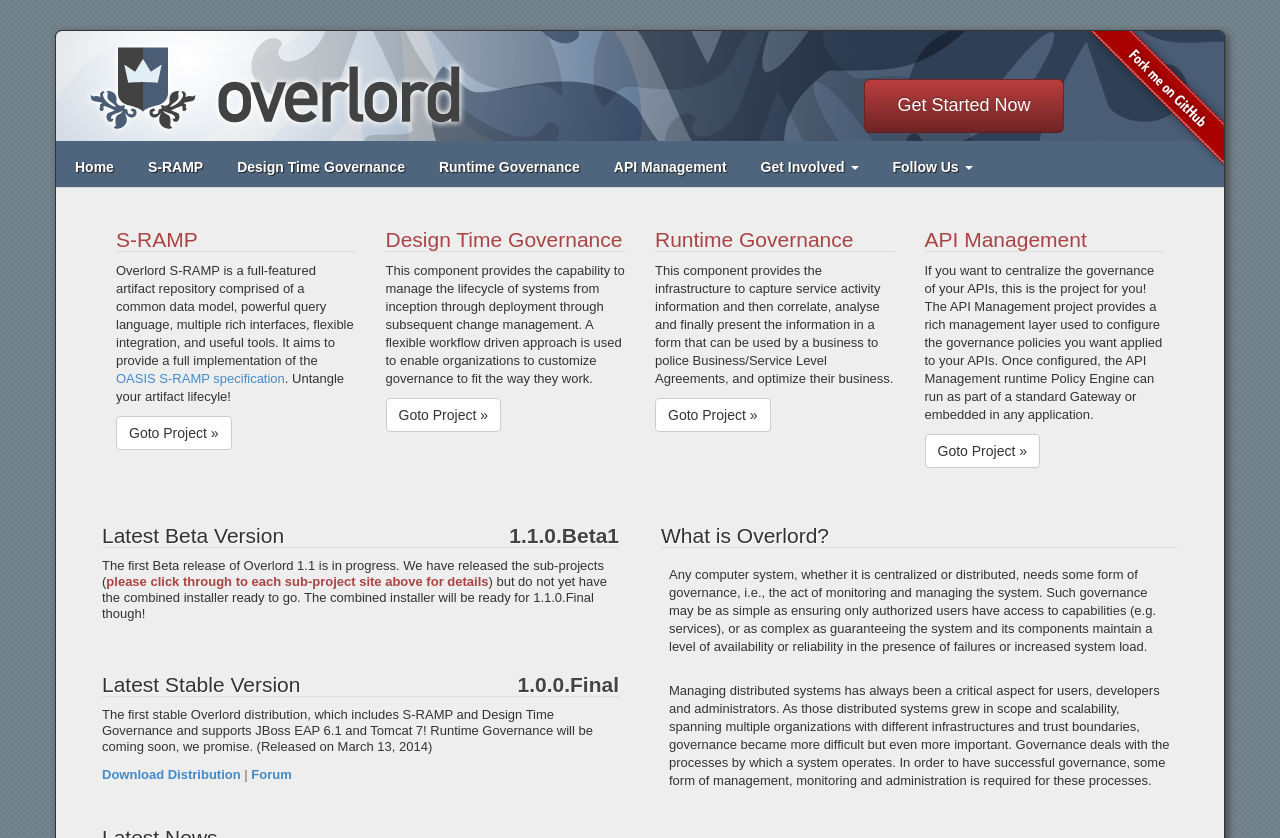
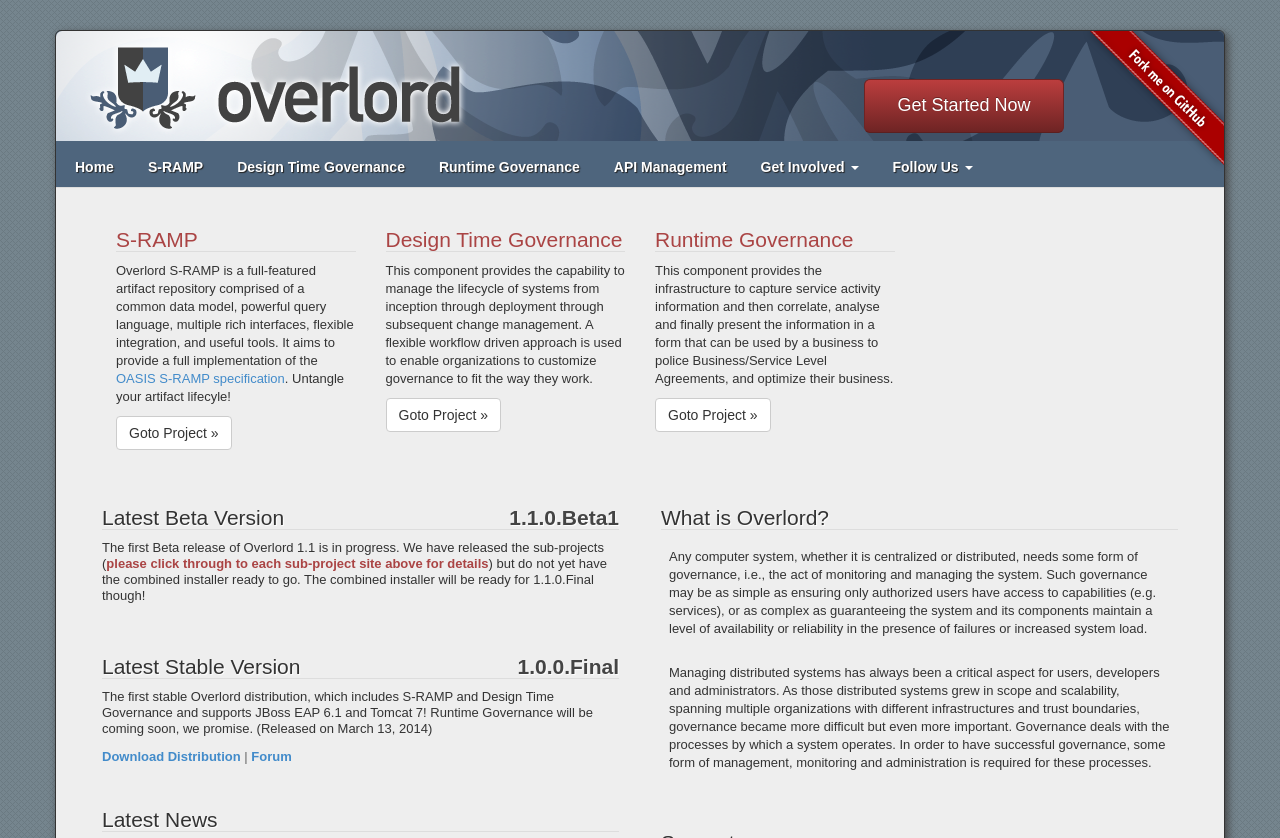
Before and after one commit to Governance/Governance.github.io, a Jekyll site: the page built from index.html, in a window 1280 px wide and 900 px high, cut to the strip 0-838 px from the top of the window. Built offline with Jekyll 4.4.1, drawn with Linux system fonts in a browser that asks for light colours.

Commit message:
removed apiman from the overlord website

```diff
--- a/getinvolved/bugs.html
+++ b/getinvolved/bugs.html
@@ -10,6 +10,5 @@
     <li>S-RAMP: <a href="https://issues.jboss.org/browse/SRAMP">https://issues.jboss.org/browse/SRAMP</a></li>
     <li>Design Time Governance: <a href="https://issues.jboss.org/browse/DTGOV">https://issues.jboss.org/browse/DTGOV</a></li>
     <li>Runtime Governance: <a href="https://issues.jboss.org/browse/RTGOV">https://issues.jboss.org/browse/RTGOV</a></li>
-    <li>API Management: <a href="https://issues.jboss.org/browse/APIMAN">https://issues.jboss.org/browse/APIMAN</a></li>
     <li>Overlord: (overlord-commons, website, combined installer, etc.) <a href="https://issues.jboss.org/browse/OVERLORD">https://issues.jboss.org/browse/OVERLORD</a></li>
 </ul>
--- a/index.html
+++ b/index.html
@@ -31,17 +31,6 @@
                 business to police Business/Service Level Agreements, and optimize their business.
               </p>
               <p><a class="btn btn-default" href="/rtgov" role="button">Goto Project »</a></p>
-            </div>
-
-            <div class="col-lg-3 pitem">
-              <h3>API Management</h3>
-              <p>
-                If you want to centralize the governance of your APIs, this is the project for you!  The
-                API Management project provides a rich management layer used to configure the governance
-                policies you want applied to your APIs.  Once configured, the API Management runtime
-                Policy Engine can run as part of a standard Gateway or embedded in any application.
-              </p>
-              <p><a class="btn btn-default" href="/apiman" role="button">Goto Project »</a></p>
             </div>
 
           </div>
```
Also changed, not shown: apiman/index.html (deleted, +0 -63 lines), apiman/versions.html (deleted, +0 -24 lines).
